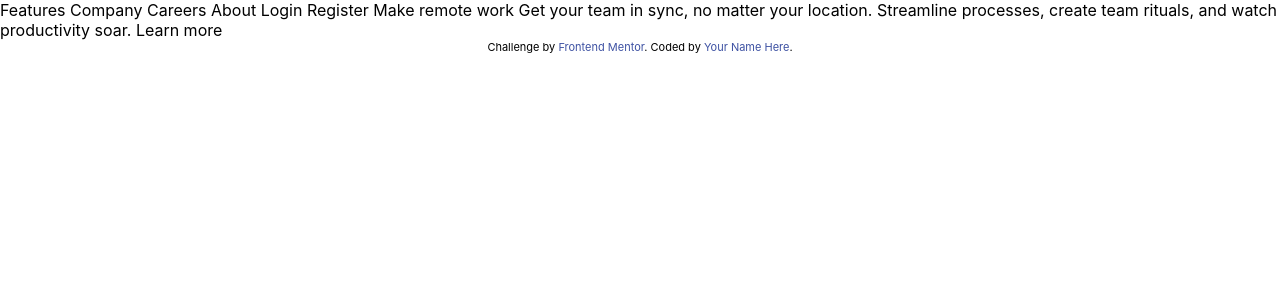
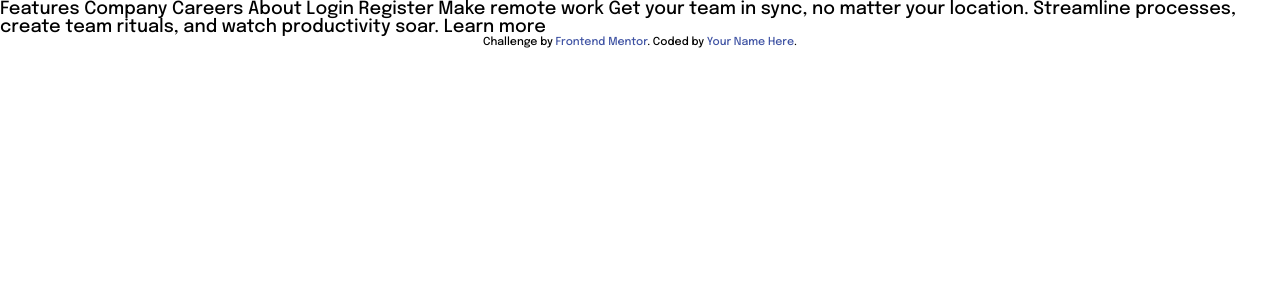
Before and after one commit to davidtaing/intro-section, a Next.js app: page / in a window 1280 px wide. Shown: the top 300 px of the page. Built offline with nearby package versions, Linux system fonts and the light colour scheme.

Commit message:
add Epilogue font

```diff
--- /dev/null
+++ b/pages/_document.tsx
@@ -0,0 +1,34 @@
+import Document, {
+  DocumentContext,
+  Head,
+  Html,
+  Main,
+  NextScript,
+} from "next/document";
+
+class MyDocument extends Document {
+  static async getInitialProps(ctx: DocumentContext) {
+    const initialProps = await Document.getInitialProps(ctx);
+
+    return initialProps;
+  }
+
+  render() {
+    return (
+      <Html>
+        <Head>
+          <link
+            href="https://fonts.googleapis.com/css2?family=Epilogue:wght@500;700&display=swap"
+            rel="stylesheet"
+          />
+        </Head>
+        <body>
+          <Main />
+          <NextScript />
+        </body>
+      </Html>
+    );
+  }
+}
+
+export default MyDocument;
--- a/styles/globals.css
+++ b/styles/globals.css
@@ -2,8 +2,8 @@ html,
 body {
   padding: 0;
   margin: 0;
-  font-family: -apple-system, BlinkMacSystemFont, Segoe UI, Roboto, Oxygen,
-    Ubuntu, Cantarell, Fira Sans, Droid Sans, Helvetica Neue, sans-serif;
+  font-family: Epilogue, sans-serif;
+  font-size: 18px;
 }
 
 a {
@@ -19,6 +19,7 @@ a {
   font-size: 11px;
   text-align: center;
 }
+
 .attribution a {
   color: hsl(228, 45%, 44%);
 }
```
